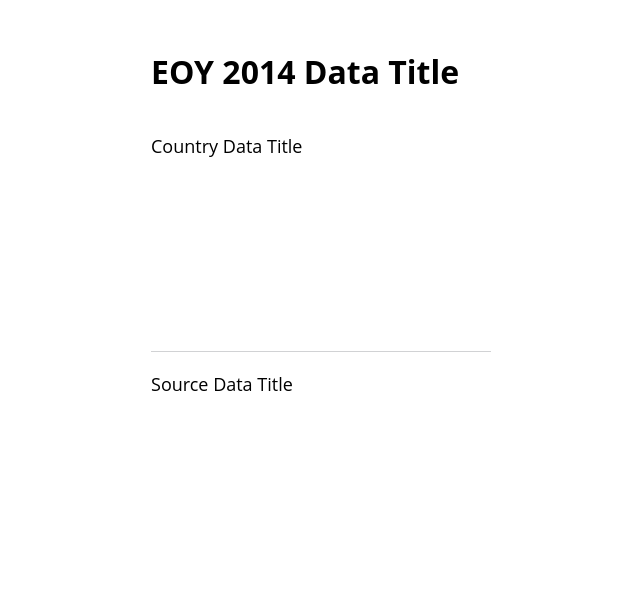
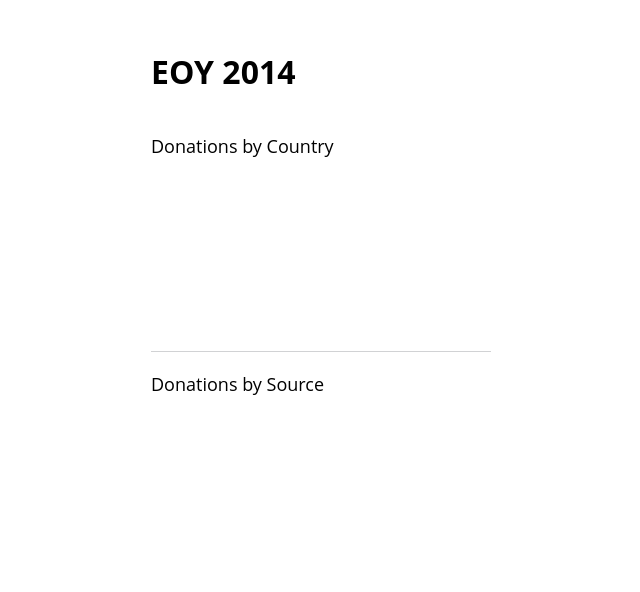
Before and after one commit to mozilla/eoy-charts, a website: page index.html in a window 1280 px wide. Shown: the whole page, without its empty margins (319-959 px from the left). Drawn offline with nearby package versions, Linux system fonts and the light colour scheme; no server answers.

Commit message:
modularizing embed

```diff
--- /dev/null
+++ b/charts.css
@@ -0,0 +1,35 @@
+.chart {
+  padding: 20px 0;
+}
+  .chart header {
+    font-size: 18px;
+    margin-bottom: 1em;
+  }
+
+#chart-country-data {
+  border-bottom: 1px solid #D1D2D4;
+}
+
+.chart-graphic text {
+  fill: white;
+  font-family: "Open Sans", "Helvetica Neue", "Helvetica", "Arial", sans-serif;
+  font-size: 12px;
+  text-anchor: end;
+}
+
+.pie-chart-key {
+  display: flex;
+  flex-wrap: wrap;
+}
+  .pie-chart-key p {
+    font-size: 16px;
+    flex-basis: 50%;
+    margin: 0.5em 0;
+  }
+  .pie-chart-key p:nth-child(2n) {
+    text-align: right;
+  }
+  .pie-chart-key span {
+    font-size: 0.66em;
+    font-weight: 700;
+  }
--- a/charts.js
+++ b/charts.js
@@ -27,7 +27,21 @@ var CHARTS = {
 
     return x1 + x2;
   },
-  init: function () {
+  init: function (target) {
+    document.querySelector(target).innerHTML = '<header>' +
+      '<h1>EOY 2014</h1>' +
+    '</header>' +
+
+    '<section id="chart-country-data" class="chart">' +
+      '<header>Donations by Country</header>' +
+      '<svg class="chart-graphic"></svg>' +
+    '</section>' +
+
+    '<section id="chart-source-data" class="chart">' +
+      '<header>Donations by Source</header>' +
+      '<svg class="chart-graphic"></svg>' +
+    '</section>';
+
     this.fetchData('http://transformtogeckoboard.herokuapp.com/eoy/donationsbycountry', function (data) {
       this.renderPieChart('#chart-country-data', this.modelData(data));
     });
@@ -51,6 +65,8 @@ var CHARTS = {
     });
 
     modeledData = modeledData.slice(0,8);
+
+    // TEMP : Simulating a large top source
     modeledData[0].eoyDonations = Math.round(modeledData[0].eoyDonations * (Math.random() * 3 + 1));
 
     return modeledData;
@@ -147,5 +163,3 @@ var CHARTS = {
     elTarget.innerHTML = elTarget.innerHTML + keyHTML + '</div>';
   }
 };
-
-CHARTS.init();
--- a/index.html
+++ b/index.html
@@ -13,64 +13,19 @@
       margin: 50px auto;
       padding: 0 20px;
     }
-
-    .chart {
-      padding: 20px 0;
-    }
-      .chart header {
-        font-size: 18px;
-        margin-bottom: 1em;
-      }
-
-    #chart-country-data {
-      border-bottom: 1px solid #D1D2D4;
-    }
-
-    .chart-graphic text {
-      fill: white;
-      font-family: "Open Sans", "Helvetica Neue", "Helvetica", "Arial", sans-serif;
-      font-size: 12px;
-      text-anchor: end;
-    }
-
-    .pie-chart-key {
-      display: flex;
-      flex-wrap: wrap;
-    }
-      .pie-chart-key p {
-        font-size: 16px;
-        flex-basis: 50%;
-        margin: 0.5em 0;
-      }
-      .pie-chart-key p:nth-child(2n) {
-        text-align: right;
-      }
-      .pie-chart-key span {
-        font-size: 0.66em;
-        font-weight: 700;
-      }
   </style>
+  <link rel="stylesheet" type="text/css" href="charts.css">
 </head>
 <body>
 
-  <div id="container">
-    <header>
-      <h1>EOY 2014 Data Title</h1>
-    </header>
-
-    <section id="chart-country-data" class="chart">
-      <header>Country Data Title</header>
-      <svg class="chart-graphic"></svg>
-    </section>
-
-    <section id="chart-source-data" class="chart">
-      <header>Source Data Title</header>
-      <svg class="chart-graphic"></svg>
-    </section>
-  </div>
+  <div id="container"></div>
 
   <script src="bower_components/d3/d3.js"></script>
   <script src="charts.js"></script>
 
+  <script>
+    CHARTS.init('#container');
+  </script>
+
 </body>
 </html>
```
